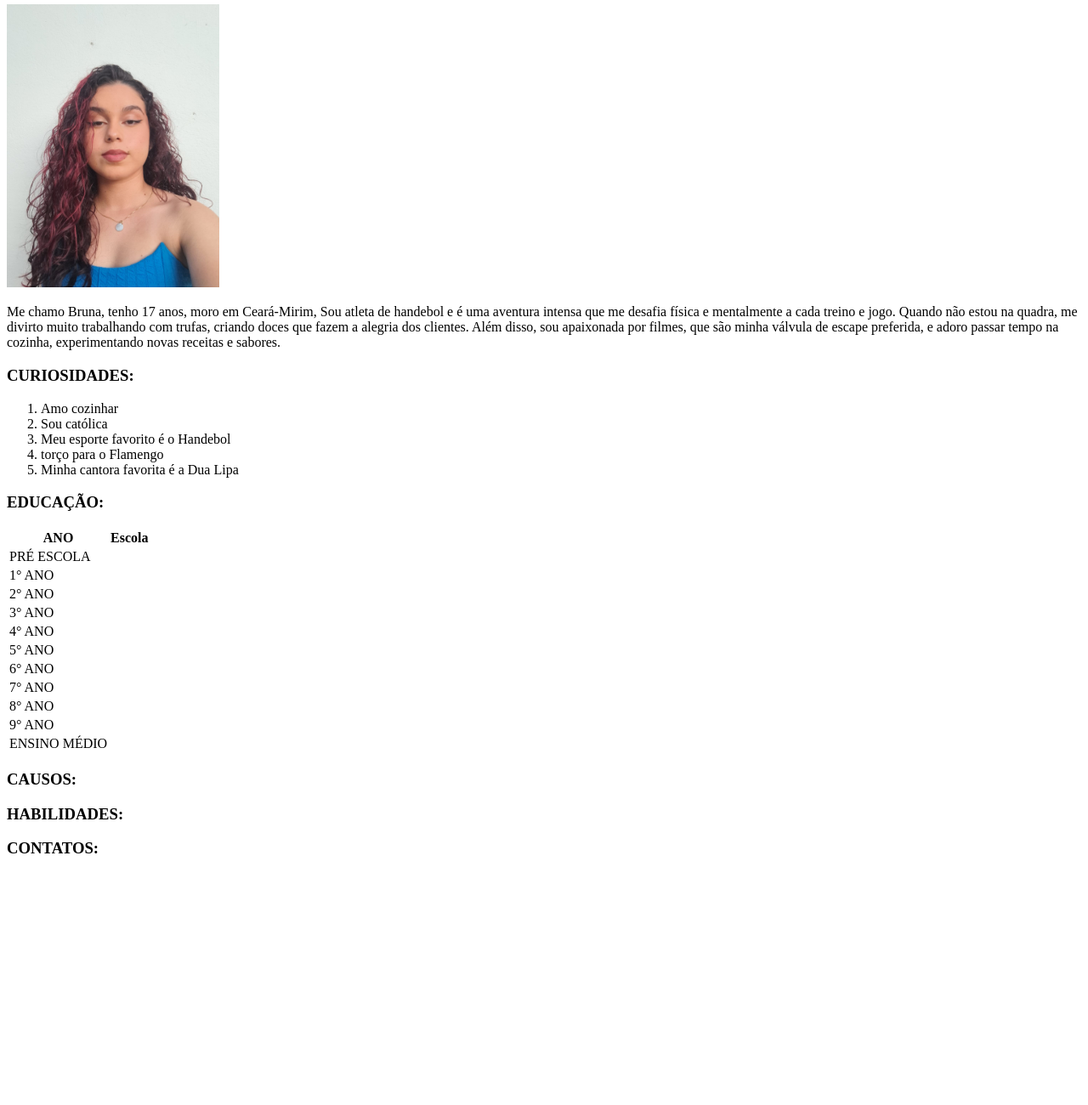
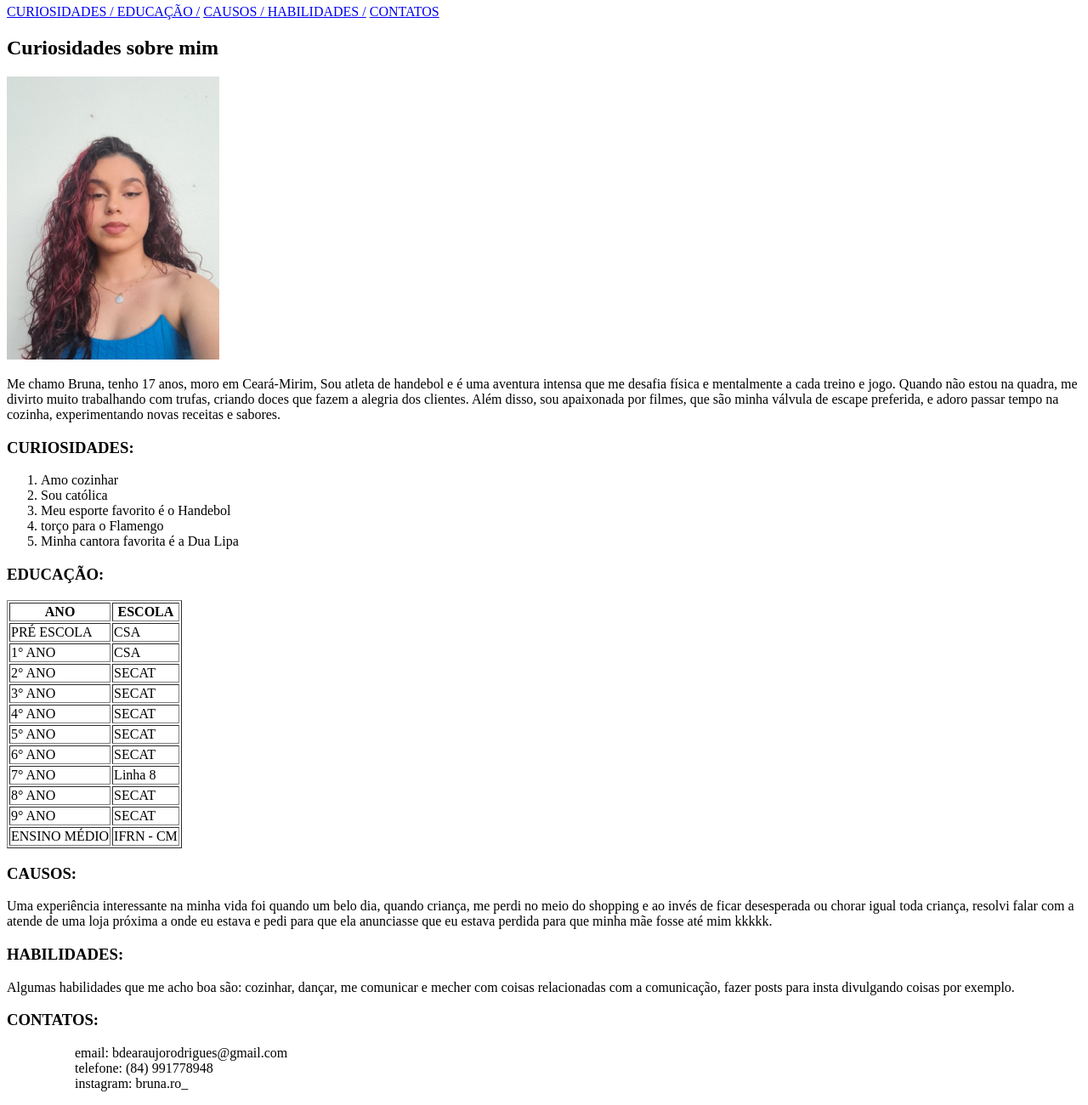
Before and after one commit to ItsNabru/aweb, a plain HTML site: page bimestre1/paginapessoal/paginaPessoal/paginapessoal.html in a window 1280 px wide. Shown: the part 75-1375 px from the top of the page at 85% size. Before the commit the page ends 1103 px from the top, so only its background shows below. Drawn offline with Linux system fonts and the light colour scheme.

Commit message:
terminado o site pessoal

```diff
--- a/bimestre1/paginapessoal/paginaPessoal/paginapessoal.html
+++ b/bimestre1/paginapessoal/paginaPessoal/paginapessoal.html
@@ -7,6 +7,16 @@
 </head>
 <body>
     <h1>Bruna Rodrigues</h1>
+
+    <a href="#CURIOSIDADES:"> CURIOSIDADES / </a>
+    <a href="#EDUCAÇÃO"> EDUCAÇÃO /</a>
+    <a href="#CAUSOS"> CAUSOS / </a>
+    <a href="#HABILIDADES"> HABILIDADES /</a>
+    <a href="#CONTATOS"> CONTATOS </a>
+
+
+    <h2>Curiosidades sobre mim</h2>
+
     <img src="bruna.jpeg" alt="foto de bruna" style="width: 250px;">
     <p>Me chamo Bruna, tenho 17 anos, moro em Ceará-Mirim, Sou atleta de handebol e é uma aventura intensa que me
         desafia física e mentalmente a cada treino e jogo.
@@ -31,71 +41,94 @@
 
         <section id="EDUCAÇÃO">
             <h3>EDUCAÇÃO:</h3>
-            <table>
-                <THEad>
+
+            <table border="1">
+                <thead>
                     <tr>
                         <th>ANO</th>
-                        <th>Escola</th>
+                        <th>ESCOLA</th>
                     </tr>
-                </THEad>
+                </thead>
                 <tbody>
                     <tr>
                         <td>PRÉ ESCOLA</td>
+                        <td>CSA</td>
                     </tr>
                     <tr>
                         <td>1° ANO</td>
+                        <td>CSA</td>
                     </tr>
-
                     <tr>
                         <td>2° ANO</td>
+                        <td>SECAT</td>
                     </tr>
-
                     <tr>
                         <td>3° ANO</td>
+                        <td>SECAT</td>
                     </tr>
-
                     <tr>
                         <td>4° ANO</td>
+                        <td>SECAT</td>
                     </tr>
-
                     <tr>
                         <td>5° ANO</td>
+                        <td>SECAT</td>
                     </tr>
-
                     <tr>
                         <td>6° ANO</td>
+                        <td>SECAT</td>
                     </tr>
-
                     <tr>
                         <td>7° ANO</td>
+                        <td>Linha 8</td>
                     </tr>
-
                     <tr>
                         <td>8° ANO</td>
+                        <td>SECAT</td>
                     </tr>
-
                     <tr>
                         <td>9° ANO</td>
+                        <td>SECAT</td>
                     </tr>
-
                     <tr>
                         <td>ENSINO MÉDIO</td>
+                        <td>IFRN - CM </td>
                     </tr>
                 </tbody>
+            </table>
 
-            </table>
         </section>
 
         <section id="CAUSOS">
                 <h3>CAUSOS:</h3>
+                    <P>
+                        Uma experiência interessante na minha vida foi quando um
+                        belo dia, quando criança, me perdi no meio do shopping e ao invés de ficar desesperada
+                        ou chorar igual toda criança, resolvi falar com a atende de uma loja próxima
+                        a onde eu estava e pedi para que ela anunciasse que eu estava perdida para que minha
+                        mãe fosse até mim kkkkk.
+                    </P>
         </section>
 
         <section id="HABILIDADES">
             <h3>HABILIDADES:</h3>
+                 <p>
+                    Algumas habilidades que me acho boa são: cozinhar, dançar, me comunicar
+                    e mecher com coisas relacionadas com a comunicação, fazer posts para insta
+                    divulgando coisas por exemplo.
+                 </p>
         </section>
 
         <section id="CONTATOS">
             <h3>CONTATOS:</h3>
+            <P>
+                <ol>
+                    <ol>email: bdearaujorodrigues@gmail.com</ol>
+                    <ol>telefone: (84) 991778948 </ol>
+                    <ol>instagram: bruna.ro_</ol>
+                </ol>
+
+            </P>
         </section>
 
 
```
